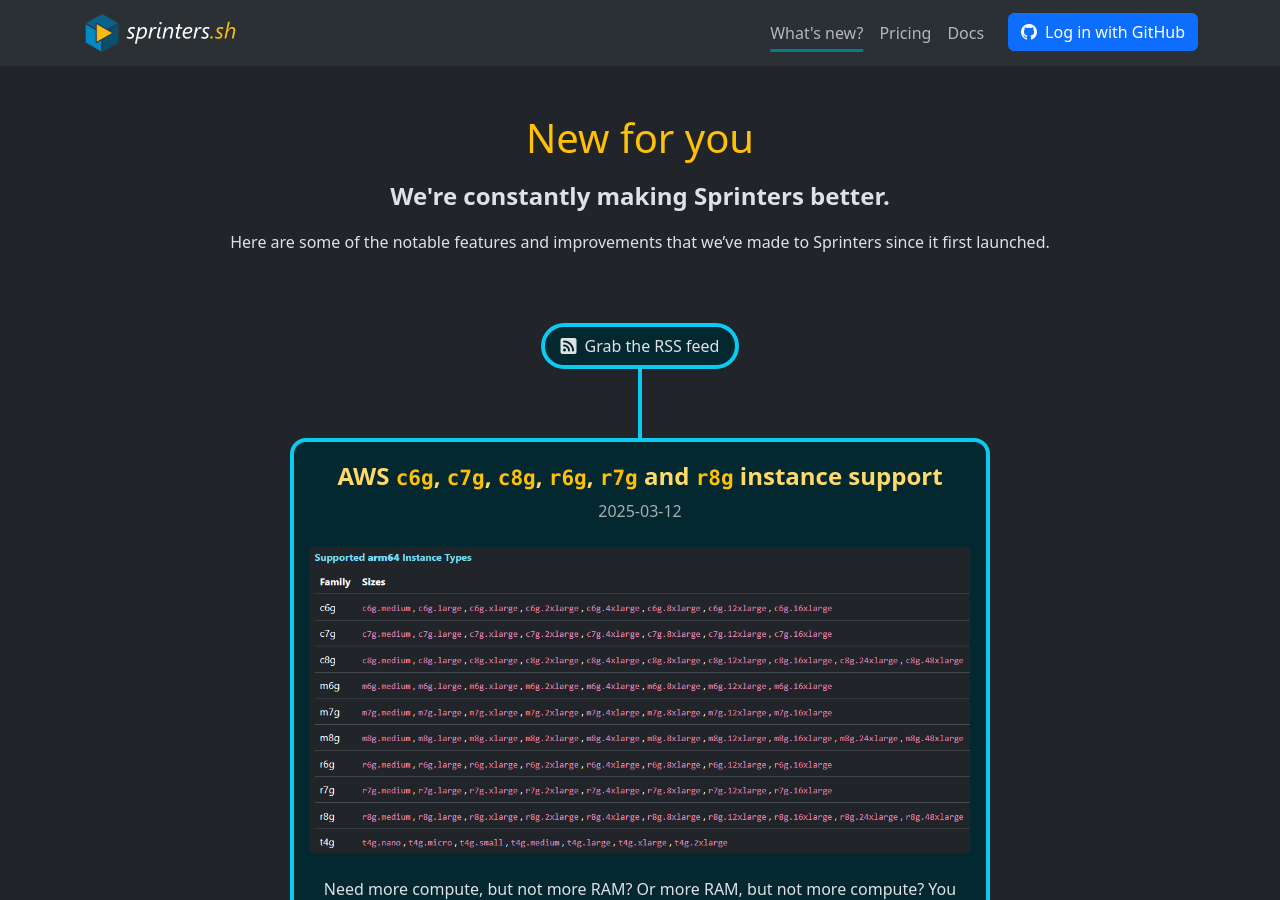
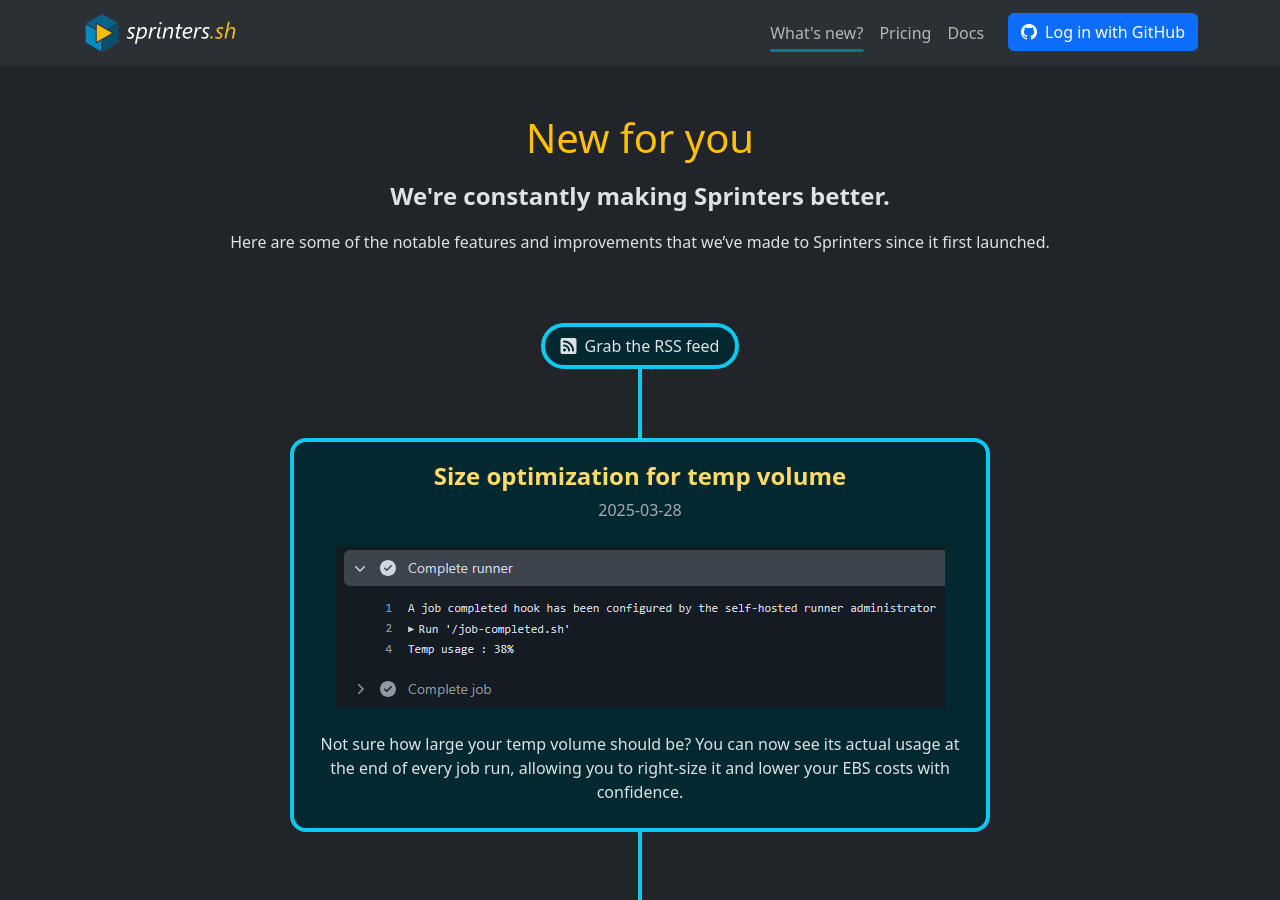
Before and after one commit to sprinters-sh/sprinters.sh, a Jekyll site: the page built from new.html, in a window 1280 px wide and 900 px high. Built offline with Jekyll 4.4.1, drawn with Linux system fonts in a browser that asks for light colours.

Commit message:
Added temp optimization

```diff
--- a/_data/new.yml
+++ b/_data/new.yml
@@ -1,3 +1,9 @@
+- date: "2025-03-28"
+  title: "Size optimization for temp volume"
+  href: "/docs/volumes#size"
+  image: "/assets/new/2025-03-28-temp-optimization.png"
+  details: "Not sure how large your temp volume should be? You can now see its actual usage at the end of every job run, allowing you to right-size it and lower your EBS costs with confidence."
+
 - date: "2025-03-12"
   title: "AWS <code>c6g</code>, <code>c7g</code>, <code>c8g</code>, <code>r6g</code>, <code>r7g</code> and <code>r8g</code> instance support"
   href: "/docs/label#instance-type"
```
Also changed, not shown: assets/new/2025-03-28-temp-optimization.png (added).
